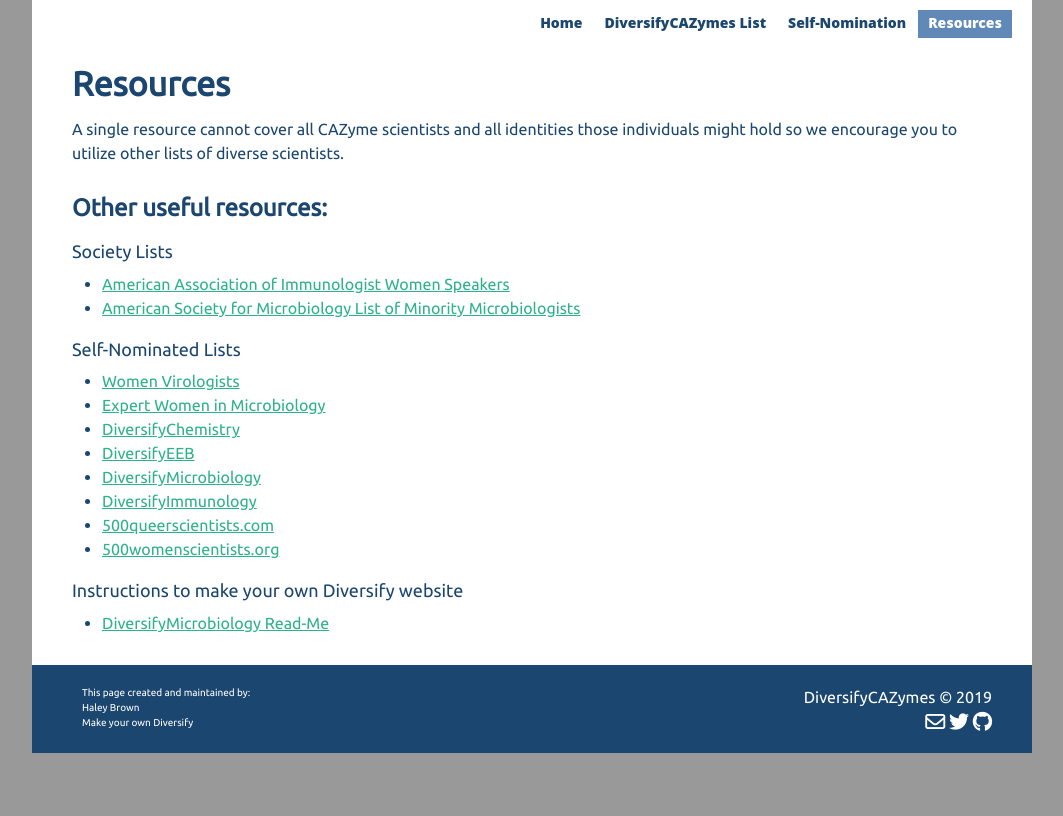
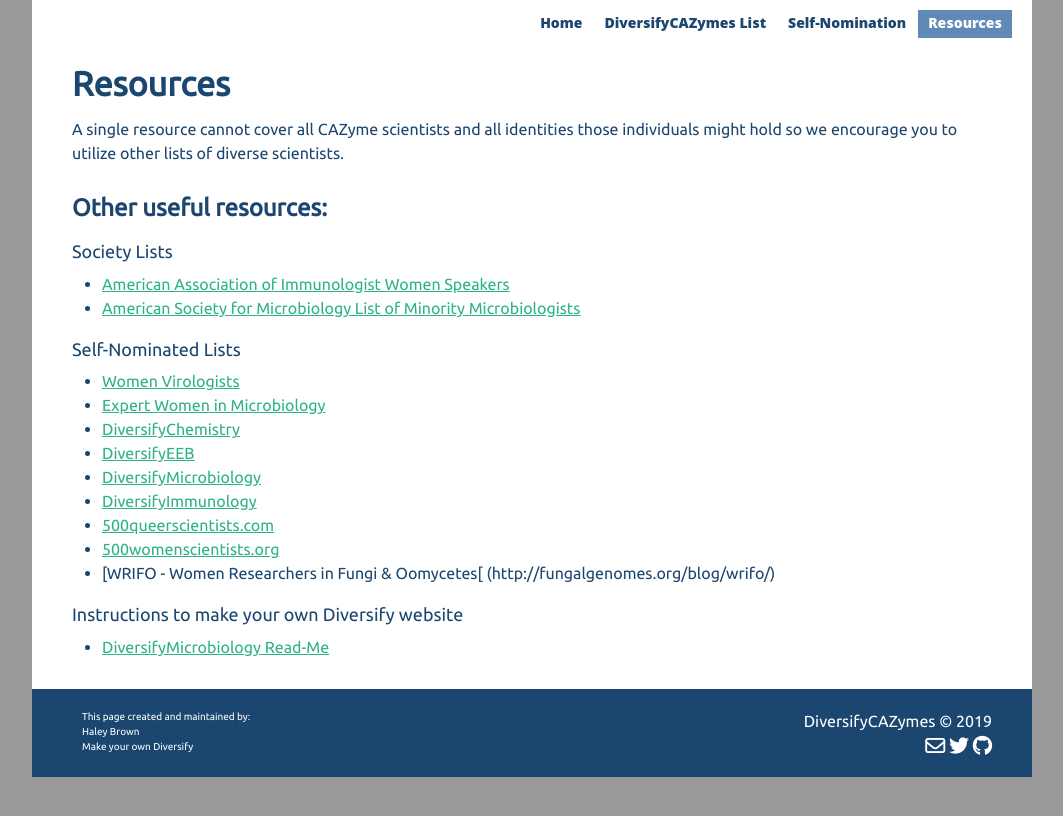
Before and after one commit to DiversifyCAZymes/DiversifyCAZymes.github.io, a Jekyll site: the page built from resources.md, in a window 1280 px wide. Shown: the top 816 px of the page, without its empty margins (108-1171 px from the left). Built offline with Jekyll 4.4.1, drawn with Linux system fonts in a browser that asks for light colours; nearby versions of some CDN libraries.

Commit message:
added WRIFO link

```diff
--- a/resources.md
+++ b/resources.md
@@ -21,7 +21,7 @@
 * [DiversifyImmunology](https://diversifyimmunology.github.io/)
 * [500queerscientists.com](http://www.500queerscientists.com/)
 * [500womenscientists.org](https://500womenscientists.org/request-a-scientist)
-
+* [WRIFO - Women Researchers in Fungi & Oomycetes[ (http://fungalgenomes.org/blog/wrifo/)
 
 #### Instructions to make your own Diversify website
 * [DiversifyMicrobiology Read-Me](https://github.com/diversifymicrobiology/DiversifyMicrobiology.github.io)
```
